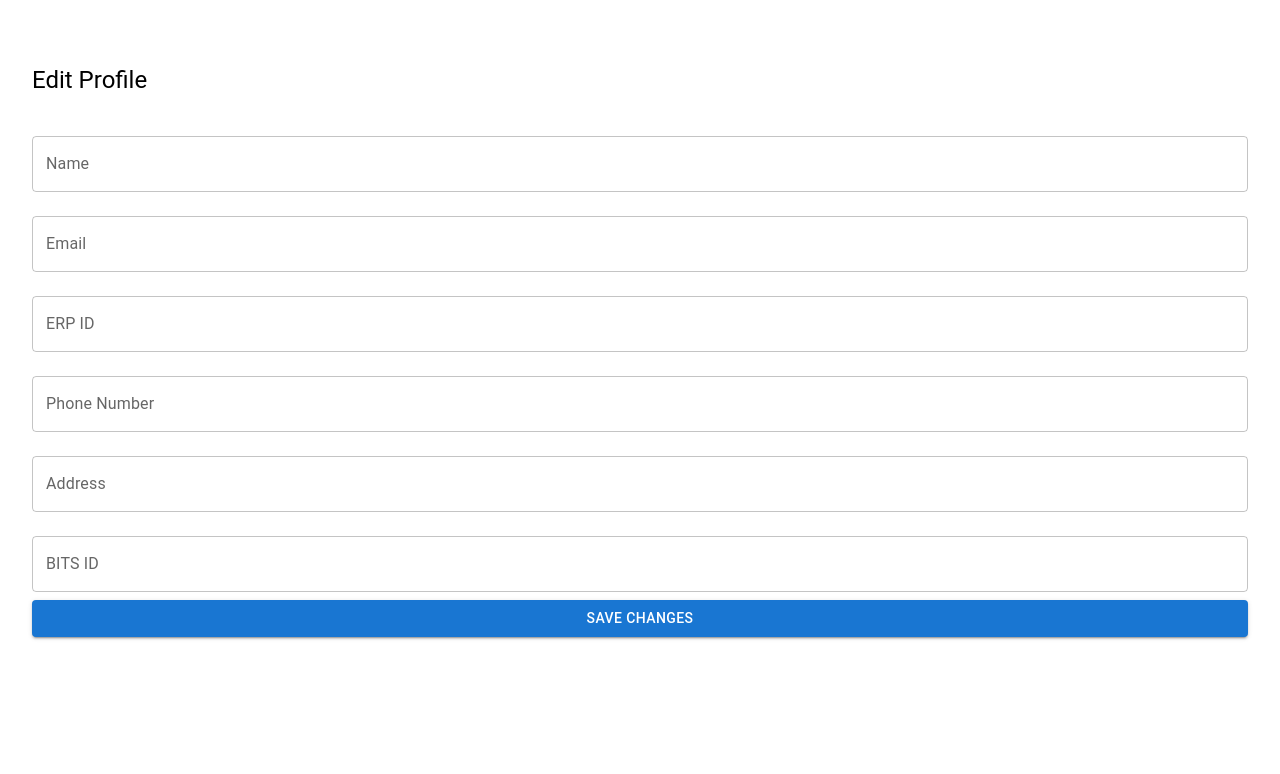
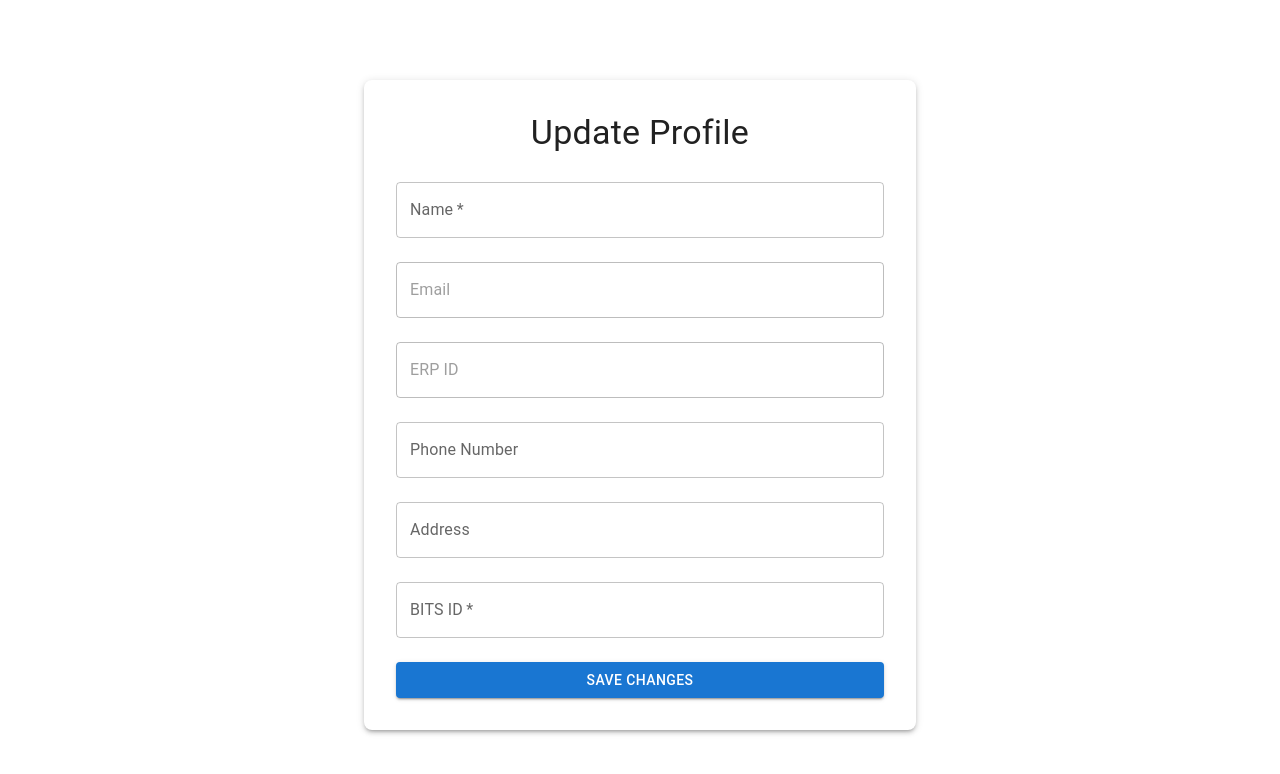
Before and after one commit to Aravind-Sathesh/Internship-Portal, a React (Vite) app in the folder frontend/: page /update-profile in a window 1280 px wide. Shown: the top 774 px of the page. Built offline with nearby package versions, Linux system fonts and the light colour scheme; no server answers.

Commit message:
refactor: combine multiple update profile components into one

```diff
--- a/frontend/src/components/Dashboard.tsx
+++ /dev/null
@@ -1,17 +0,0 @@
-import React from 'react';
-import StudentDashboard from './StudentDashboard';
-import EmployerDashboard from './EmployerDashboard';
-
-interface DashboardProps {
-	userType: 'student' | 'employer';
-}
-
-const Dashboard: React.FC<DashboardProps> = ({ userType }) => {
-	return userType === 'student' ? (
-		<StudentDashboard />
-	) : (
-		<EmployerDashboard />
-	);
-};
-
-export default Dashboard;
--- a/frontend/src/components/ProfileForm.tsx
+++ /dev/null
@@ -1,105 +0,0 @@
-import React, { useState, useEffect } from 'react';
-import { TextField, Button, Box, Typography } from '@mui/material';
-
-interface ProfileFormProps {
-	initialData: {
-		email?: string;
-		studentId?: string;
-		name?: string;
-		phoneNumber?: string;
-		address?: string;
-		bitsId?: string;
-		photoUrl?: string;
-	};
-	readOnlyFields?: boolean;
-	onSubmit: (formData: any) => void;
-}
-
-const ProfileForm: React.FC<ProfileFormProps> = ({
-	initialData,
-	readOnlyFields = false,
-	onSubmit,
-}) => {
-	const [formData, setFormData] = useState(initialData);
-
-	useEffect(() => {
-		setFormData(initialData);
-	}, [initialData]);
-
-	const handleChange = (e: React.ChangeEvent<HTMLInputElement>) => {
-		const { name, value } = e.target;
-		setFormData((prevData) => ({ ...prevData, [name]: value }));
-	};
-
-	const handleSubmit = () => {
-		onSubmit(formData);
-	};
-
-	return (
-		<Box mt={5} p={3}>
-			<Typography variant='h5' mb={3}>
-				{readOnlyFields ? 'Update Profile' : 'Edit Profile'}
-			</Typography>
-			<TextField
-				label='Name'
-				name='name'
-				value={formData.name || ''}
-				onChange={handleChange}
-				fullWidth
-				margin='normal'
-			/>
-			<TextField
-				label='Email'
-				name='email'
-				value={formData.email || ''}
-				fullWidth
-				margin='normal'
-				InputProps={{ readOnly: true }}
-			/>
-			<TextField
-				label='ERP ID'
-				name='studentId'
-				value={formData.studentId || ''}
-				fullWidth
-				margin='normal'
-				InputProps={{ readOnly: true }}
-			/>
-			<TextField
-				label='Phone Number'
-				name='phoneNumber'
-				value={formData.phoneNumber || ''}
-				onChange={handleChange}
-				fullWidth
-				margin='normal'
-			/>
-			<TextField
-				label='Address'
-				name='address'
-				value={formData.address || ''}
-				onChange={handleChange}
-				fullWidth
-				margin='normal'
-			/>
-			<TextField
-				label='BITS ID'
-				name='bitsId'
-				value={formData.bitsId || ''}
-				onChange={handleChange}
-				fullWidth
-				margin='normal'
-			/>
-			{!readOnlyFields && (
-				<Button
-					variant='contained'
-					color='primary'
-					onClick={handleSubmit}
-					fullWidth
-				>
-					Save Changes
-				</Button>
-			)}
-		</Box>
-	);
-};
-
-export default ProfileForm;
--- a/frontend/src/pages/StudentProfile.tsx
+++ /dev/null
@@ -1,65 +0,0 @@
-import { useState } from 'react';
-import { Box, Button } from '@mui/material';
-import ProfileForm from '../components/ProfileForm';
-
-const StudentProfile = () => {
-	const [profileData] = useState({
-		email: 'f20200000@hyderabad.bits-pilani.ac.in',
-		studentId: '41120200000',
-		name: 'John Doe',
-		phoneNumber: '',
-		address: '',
-		bitsId: '2020A7PS0000H',
-		photoUrl: '',
-	});
-
-	const handleProfileUpdate = (updatedData: any) => {
-		fetch('http://localhost:5000/student/update-profile', {
-			method: 'POST',
-			headers: { 'Content-Type': 'application/json' },
-			body: JSON.stringify(updatedData),
-		})
-			.then((response) => response.json())
-			.then((data) => {
-				console.log('Profile updated:', data);
-			})
-			.catch((error) => {
-				console.error('Error updating profile:', error);
-			});
-	};
-
-	const handleProfileDelete = () => {
-		fetch('http://localhost:5000/student/delete-profile', {
-			method: 'DELETE',
-			headers: { 'Content-Type': 'application/json' },
-			body: JSON.stringify({ email: profileData.email }),
-		})
-			.then((response) => response.json())
-			.then((data) => {
-				console.log('Profile deleted:', data);
-			})
-			.catch((error) => {
-				console.error('Error deleting profile:', error);
-			});
-	};
-
-	return (
-		<Box mt={5}>
-			<ProfileForm
-				initialData={profileData}
-				readOnlyFields={false}
-				onSubmit={handleProfileUpdate}
-			/>
-			<Button
-				variant='contained'
-				color='error'
-				onClick={handleProfileDelete}
-				fullWidth
-			>
-				Delete Profile
-			</Button>
-		</Box>
-	);
-};
-
-export default StudentProfile;
--- a/frontend/src/pages/UpdateProfile.tsx
+++ b/frontend/src/pages/UpdateProfile.tsx
@@ -1,7 +1,13 @@
 import { useState, useEffect } from 'react';
 import { useNavigate } from 'react-router-dom';
-import { Box } from '@mui/material';
-import ProfileForm from '../components/ProfileForm';
+import {
+	Box,
+	TextField,
+	Button,
+	Typography,
+	Container,
+	Paper,
+} from '@mui/material';
 
 const UpdateProfile = () => {
 	const [profileData, setProfileData] = useState({
@@ -44,15 +50,15 @@ const UpdateProfile = () => {
 		fetchProfileData();
 	}, []);
 
-	const handleProfileUpdate = (updatedData: any) => {
+	const handleProfileUpdate = (event: React.FormEvent) => {
+		event.preventDefault();
 		fetch('http://localhost:5000/student/initialize-profile', {
 			method: 'POST',
 			headers: { 'Content-Type': 'application/json' },
-			body: JSON.stringify(updatedData),
+			body: JSON.stringify(profileData),
 		})
 			.then((response) => response.json())
-			.then((data) => {
-				console.log('Profile updated:', data);
+			.then(() => {
 				navigate('/student-dashboard');
 			})
 			.catch((error) => {
@@ -60,14 +66,88 @@ const UpdateProfile = () => {
 			});
 	};
 
+	const handleChange = (e: React.ChangeEvent<HTMLInputElement>) => {
+		const { name, value } = e.target;
+		setProfileData((prevData) => ({ ...prevData, [name]: value }));
+	};
+
 	return (
-		<Box mt={5}>
-			<ProfileForm
-				initialData={profileData}
-				readOnlyFields={false}
-				onSubmit={handleProfileUpdate}
-			/>
-		</Box>
+		<Container maxWidth='sm' sx={{ marginTop: 10 }}>
+			<Paper elevation={3} sx={{ padding: 4, borderRadius: 2 }}>
+				<Typography variant='h4' align='center' gutterBottom>
+					Update Profile
+				</Typography>
+				<Box component='form' onSubmit={handleProfileUpdate}>
+					<TextField
+						label='Name'
+						name='name'
+						value={profileData.name || ''}
+						onChange={handleChange}
+						fullWidth
+						margin='normal'
+						variant='outlined'
+						required
+					/>
+					<TextField
+						label='Email'
+						name='email'
+						value={profileData.email || ''}
+						fullWidth
+						margin='normal'
+						InputProps={{ readOnly: true }}
+						variant='outlined'
+						disabled
+					/>
+					<TextField
+						label='ERP ID'
+						name='studentId'
+						value={profileData.studentId || ''}
+						fullWidth
+						margin='normal'
+						InputProps={{ readOnly: true }}
+						variant='outlined'
+						disabled
+					/>
+					<TextField
+						label='Phone Number'
+						name='phoneNumber'
+						value={profileData.phoneNumber || ''}
+						onChange={handleChange}
+						fullWidth
+						margin='normal'
+						variant='outlined'
+					/>
+					<TextField
+						label='Address'
+						name='address'
+						value={profileData.address || ''}
+						onChange={handleChange}
+						fullWidth
+						margin='normal'
+						variant='outlined'
+					/>
+					<TextField
+						label='BITS ID'
+						name='bitsId'
+						value={profileData.bitsId || ''}
+						onChange={handleChange}
+						fullWidth
+						margin='normal'
+						required
+						variant='outlined'
+					/>
+					<Button
+						variant='contained'
+						color='primary'
+						type='submit'
+						fullWidth
+						sx={{ marginTop: 2 }}
+					>
+						Save Changes
+					</Button>
+				</Box>
+			</Paper>
+		</Container>
 	);
 };
 
```
Also changed, not shown: frontend/src/pages/Dashboard.tsx (added, +15 -0 lines).
